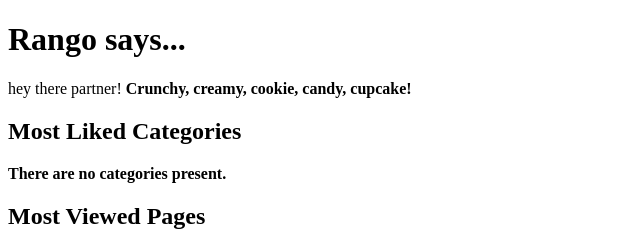
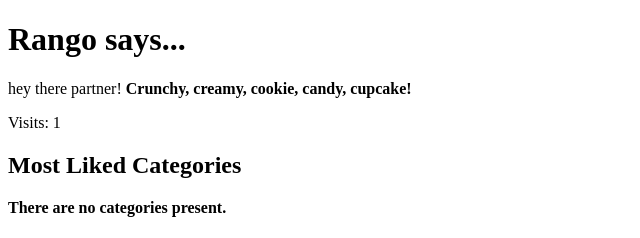
Before and after one commit to glitznerf/tango_with_django_project, a Django app: page / in a window 1280 px wide. Shown: the top 238 px of the page, without its empty margins (0-640 px from the left). Run offline with Django 3.2, Linux system fonts and the light colour scheme; data that the repository does not hold is empty.

Commit message:
Chapter 10.5 Milestone

```diff
--- a/rango/views.py
+++ b/rango/views.py
@@ -8,6 +8,7 @@ from django.shortcuts import redirect
 from django.urls import reverse
 from django.contrib.auth import authenticate, login, logout
 from django.contrib.auth.decorators import login_required
+from datetime import datetime
 
 def index(request):
     # Query the database for a list of ALL categories currently stored.
@@ -16,22 +17,24 @@ def index(request):
     # Place the list in our context_dict dictionary (with our boldmessage!)
     # that will be passed to the template engine.
     category_list = Category.objects.order_by('-likes')[:5]
-
     page_list = Page.objects.order_by('-views')[:5]
 
     context_dict = {}
     context_dict['boldmessage'] = 'Crunchy, creamy, cookie, candy, cupcake!'
     context_dict['categories'] = category_list
     context_dict['pages'] = page_list
+    context_dict['visits'] = int(request.COOKIES.get('visits', '1'))
 
-    request.session.set_test_cookie()
-    # Render the response and send it back!
-    return render(request, 'rango/index.html', context=context_dict)
+    # Obtain our Response object early so we can add cookie information.
+    response = render(request, 'rango/index.html', context=context_dict)
+
+    # Call the helper functino to handle the cookies
+    visitor_cookie_handler(request, response)
+
+    # Return response back to the user, updatin any cookies that need changed.
+    return response
 
 def about(request):
-    if request.session.test_cookie_worked():
-        print("TEST COOKIE WORKED!")
-        request.session.delete_test_cookie()
     return render(request, 'rango/about.html')
 
 
@@ -234,3 +237,24 @@ def user_logout(request):
     logout(request)
     # Take the user back to the homepage.
     return redirect(reverse('rango:index'))
+
+def visitor_cookie_handler(request, response):
+    # Get the number of visits to the site.
+    # We use the COOKIES.get() function to obtain the visits cookie.
+    # If the cookie exists, the value returned is casted to an integer.
+    # If the cookie doesn't exist, then the default value of 1 is used.
+    visits = int(request.COOKIES.get('visits', '1'))
+    last_visit_cookie = request.COOKIES.get('last_visit', str(datetime.now()))
+    last_visit_time = datetime.strptime(last_visit_cookie[:-7], '%Y-%m-%d %H:%M:%S')
+
+    # If it's been more than a day since the last visit...
+    if (datetime.now() - last_visit_time).days > 0:
+        visits = visits + 1
+        # Update the last visit cookie now that we have updated the count
+        response.set_cookie('last_visit', str(datetime.now()))
+    else:
+        # Set the last visit cookie
+        response.set_cookie('last_visit', last_visit_cookie)
+
+    # Update/set the visits cookie
+    response.set_cookie('visits', visits)
--- a/templates/rango/index.html
+++ b/templates/rango/index.html
@@ -18,6 +18,7 @@
   </div>
 
   <div>
+    <p>Visits: {{ visits }}</p>
     <h2>Most Liked Categories</h2>
     {% if categories %}
       <ul>
```
